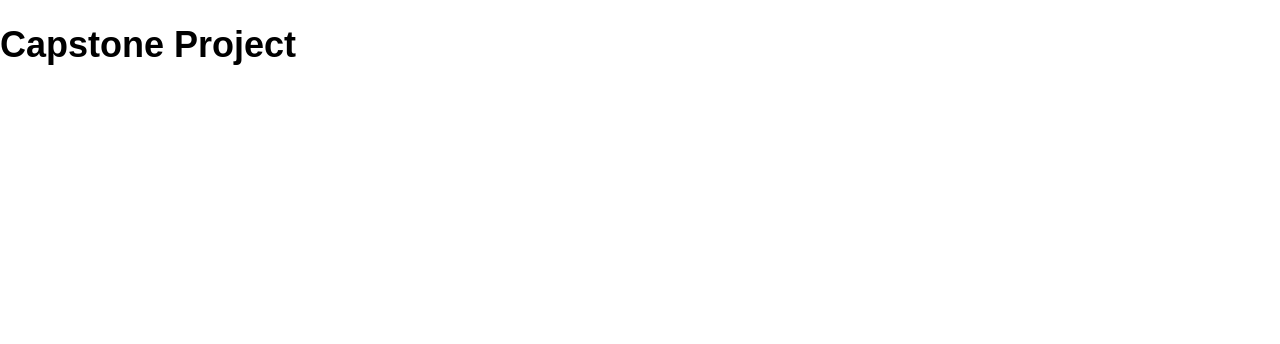
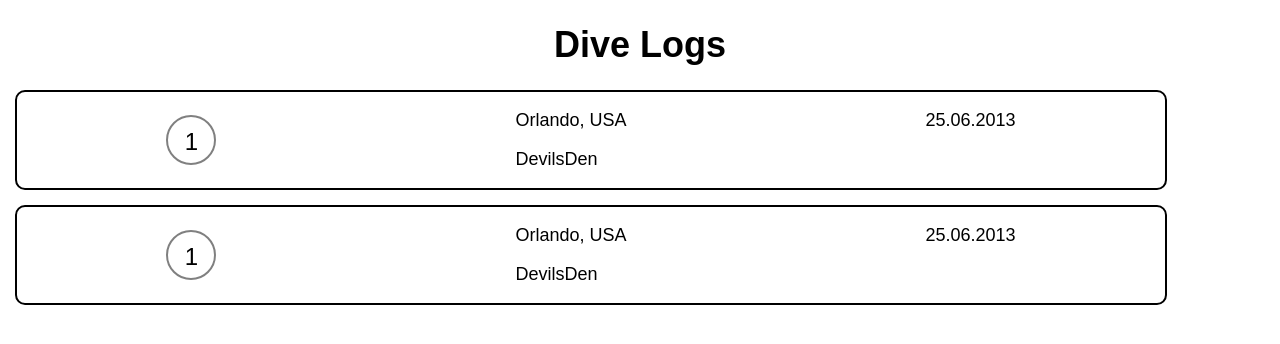
Before and after one commit to FlyingMoe91/capstone-project, a React (Create React App) app: page / in a window 1280 px wide. Shown: the top 344 px of the page. Built offline with nearby package versions, Linux system fonts and the light colour scheme.

Commit message:
Add second entry and styles

```diff
--- a/src/App.js
+++ b/src/App.js
@@ -1,7 +1,15 @@
+import DiveLog from './components/DiveLog';
+
 export default function App() {
   return (
     <>
-      <h1>Capstone Project</h1>
+      <DiveLog
+        divenumber="1"
+        city="Orlando"
+        country="USA"
+        locationname="DevilsDen"
+        date="25.06.2013"
+      />
     </>
   );
 }
--- a/src/GlobalStyles.js
+++ b/src/GlobalStyles.js
@@ -5,6 +5,8 @@ export default createGlobalStyle`
     box-sizing: border-box;
 }
 body{
+    display: grid;
+    grid-template-rows: 48px auto;
     margin: 0;
     padding: 0;
     font-family: sans-serif;
--- a/src/components/DiveLog.js
+++ b/src/components/DiveLog.js
@@ -1,16 +1,34 @@
 import styled from 'styled-components';
 
-export default function DiveLog() {
+export default function DiveLog({
+  divenumber,
+  city,
+  country,
+  locationname,
+  date,
+}) {
   return (
     <>
       <Headline>Dive Logs</Headline>
       <DiveLogCard>
-        <DiveNumber>1</DiveNumber>
+        <DiveNumber>{divenumber}</DiveNumber>
         <span>
-          <p>Miami, USA</p>
-          <p>Offshore</p>
+          <p>
+            {city}, {country}
+          </p>
+          <p>{locationname}</p>
         </span>
-        <p>23.06.2013</p>
+        <p>{date}</p>
+      </DiveLogCard>
+      <DiveLogCard>
+        <DiveNumber>{divenumber}</DiveNumber>
+        <span>
+          <p>
+            {city}, {country}
+          </p>
+          <p>{locationname}</p>
+        </span>
+        <p>{date}</p>
       </DiveLogCard>
     </>
   );
@@ -26,6 +44,8 @@ const DiveLogCard = styled.div`
   justify-content: space-around;
   border: 2px solid black;
   border-radius: 10px;
+  max-width: 90vw;
+  margin: 15px;
 `;
 
 const DiveNumber = styled.div`
```
Also changed, not shown: 1 other file (tests, documents, lock files or other folders).
